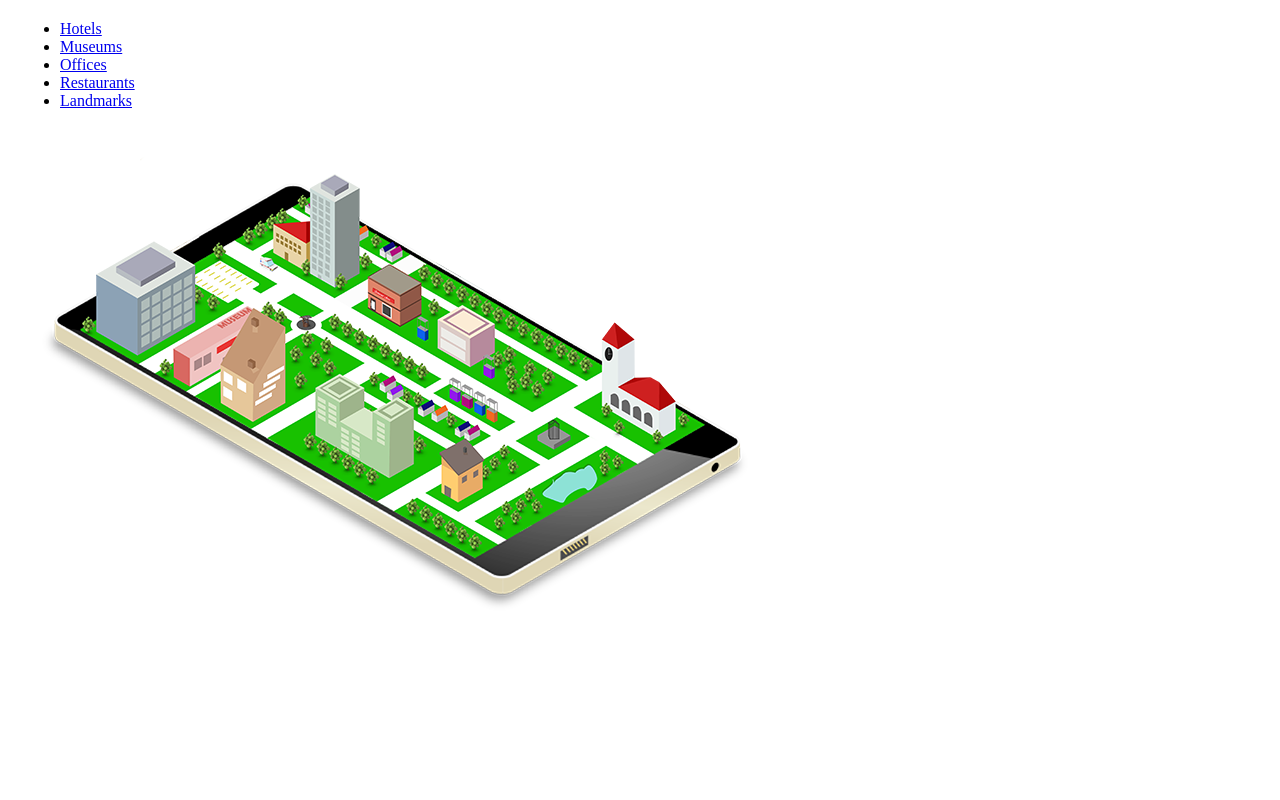
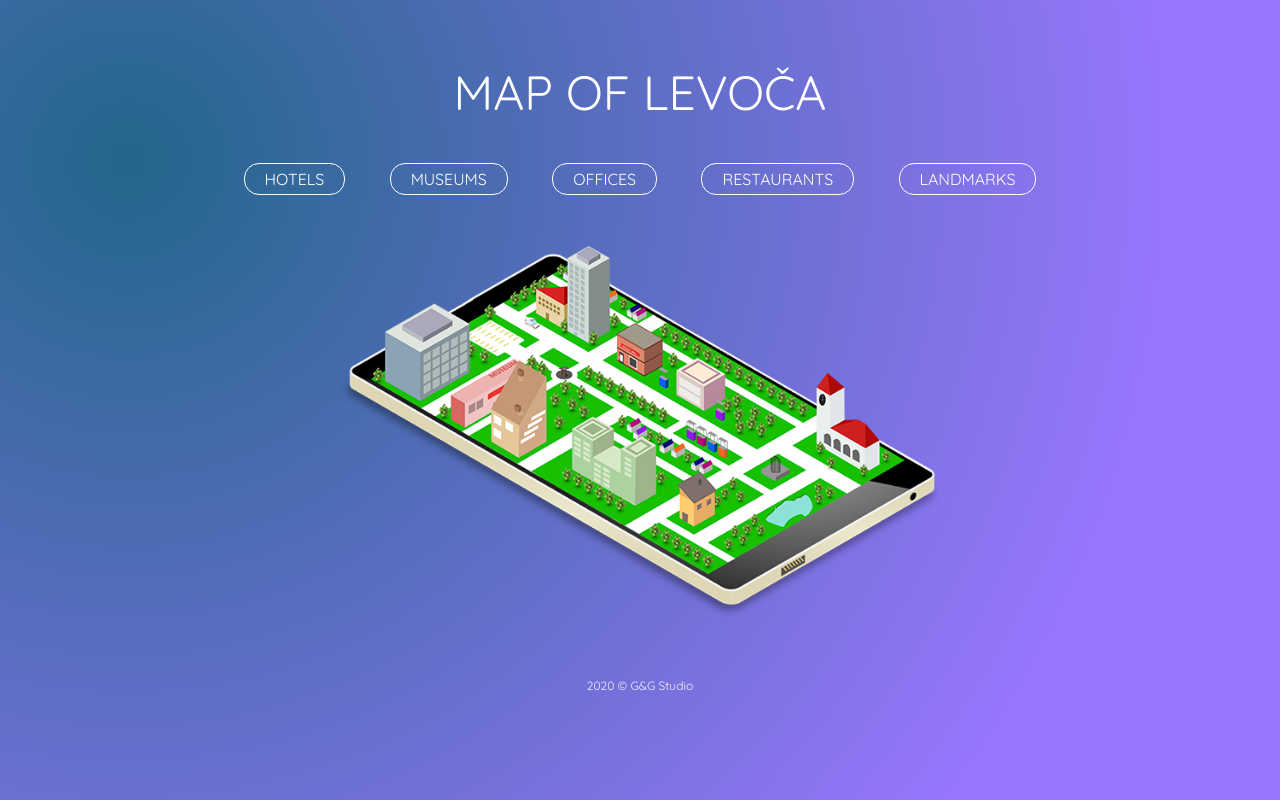
Before and after one commit to g-g-studio/LEVOCAMAP, a plain HTML site: page index.html in a window 1280 px wide. Drawn offline with nearby package versions, Linux system fonts and the light colour scheme.

Commit message:
Urobil som CSS

```diff
--- a/css/style.css
+++ b/css/style.css
@@ -1,3 +1,68 @@
 body {
-  margin: 20px;
+  margin: 0;
+  padding: 0;
+  background-image: radial-gradient( circle farthest-corner at 10% 20%, rgba(34,102,138,1) 0%, rgba(154,118,255,1) 80.6% );
+  background-position: center;
+  background-repeat: no-repeat;
+  background-attachment: fixed;
+  font-family: 'Quicksand', sans-serif;
+  color: #FFFFFF;
 }
+
+h1 {
+  text-align: center;
+  text-transform: uppercase;
+  font-size: 300%;
+  padding: 30px 0 15px 0;
+  font-weight: normal;
+}
+
+div.title {
+  text-align: center;
+}
+
+.title li {
+  background-color: none;
+  list-style-type: none;
+  display: inline-block;
+}
+
+.title li a {
+  padding: 5px 20px;
+  margin-right: 40px;
+  border: 1px solid #FFFFFF;
+  border-radius: 15px;
+  color: #ffffff;
+  text-decoration: none;
+  text-transform: uppercase;
+}
+
+.title li a:hover {
+  color: #000000;
+  border: 1px solid #000000;
+  background-color: #FFFFFF;
+  font-weight: bold;*/
+}
+
+
+div.image {
+  text-align: center;
+}
+
+.image img {
+  width: 50%;
+}
+
+footer {
+  text-align: center;
+  font-size: 12px;
+  color: rgb(255, 255, 255, .9);
+  padding-top: 30px;
+}
+
+@media (max-width: 900px) {
+  .title li {
+    display: block;
+    margin: 30px 0px;
+  }
+}
--- a/index.html
+++ b/index.html
@@ -14,6 +14,12 @@
         MAP OF LEVOČA
     -->
 
+    <!--
+      Nadpis
+    -->
+    <h1>Map of Levoča</h1>
+
+
     <!-- BUTTONS -->
     <div class="title">
         <ul>
@@ -26,8 +32,16 @@
       </div>
 
     <!-- MAP -->
+    <div class="image">
+      <img src="img/map_original.png" alt="MAP ORIGINAL" id="map">
+    </div>
 
-    <img src="img/map_original.png" alt="MAP ORIGINAL" id="map">
+    <!--
+      Footer
+    -->
+    <footer>
+      <p>2020 &copy; G&G Studio</p>
+    </footer>
 
     <!-- SCRIPTS -->
     <script src="https://code.jquery.com/jquery-3.4.1.min.js"></script>
--- a/javascript/app.js
+++ b/javascript/app.js
@@ -12,11 +12,7 @@ colorchange([
     './img/map_pink.png'
 ]);
 
-<<<<<<< HEAD
-//jQuery na hover buttnov
-=======
 //jQuery na hover
->>>>>>> 4cb68d60ce39370648b554385e671a5c99fb3b9b
 
 jQuery(document).ready(function () {
     $('.title-blue').mouseout(function(){
```
Also changed, not shown: 1 other file.
